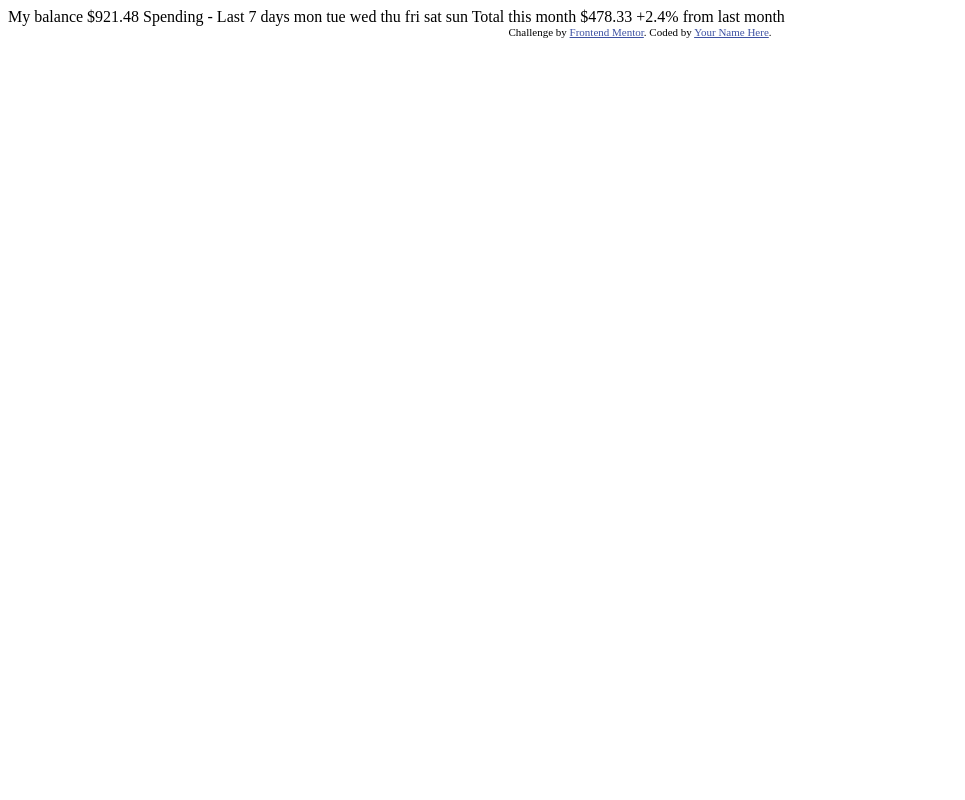
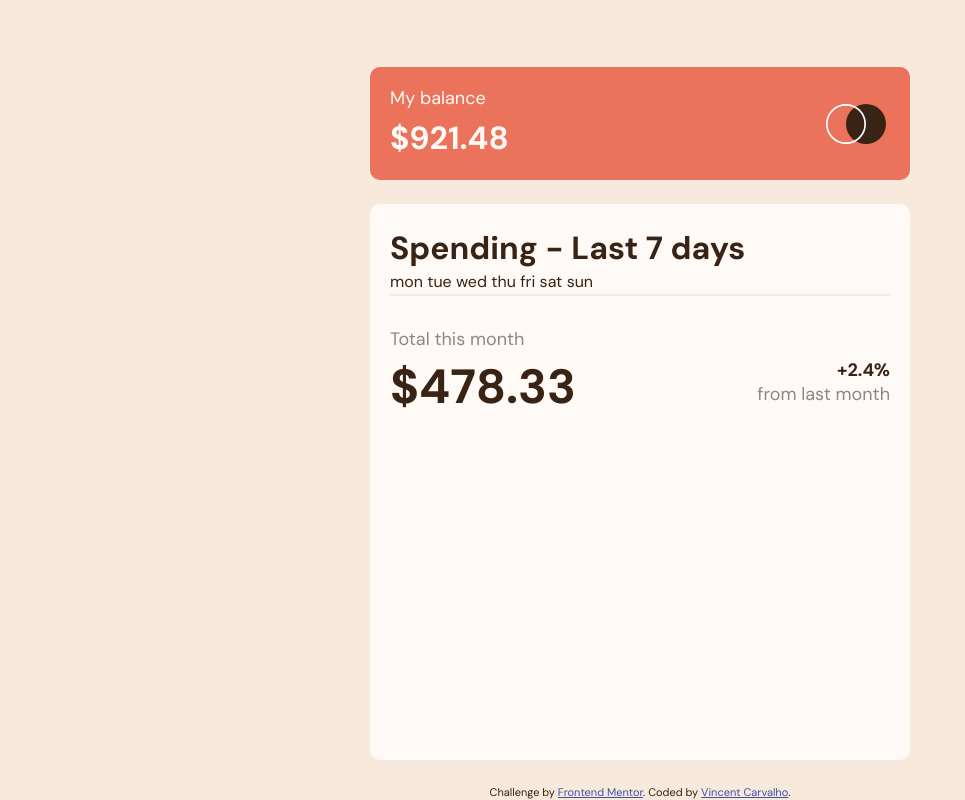
Before and after one commit to CarvalhoVincent/expenses-chart-component, a plain HTML site: page index.html in a window 1280 px wide. Shown: the whole page, without its empty margins (0-965 px from the left). Drawn offline with Linux system fonts and the light colour scheme.

Commit message:
css reset + layout ok

```diff
--- a/index.html
+++ b/index.html
@@ -1,25 +1,35 @@
 <!DOCTYPE html>
 <html lang="en">
+
 <head>
     <meta charset="UTF-8">
-  <meta name="viewport" content="width=device-width, initial-scale=1.0"> <!-- displays site properly based on user's device -->
+    <meta name="viewport" content="width=device-width, initial-scale=1.0">
+    <meta name="description" content="Expenses chart">
 
     <link rel="icon" type="image/png" sizes="32x32" href="./images/favicon-32x32.png">
+    <link rel="preconnect" href="https://fonts.googleapis.com">
+    <link rel="preconnect" href="https://fonts.gstatic.com" crossorigin>
+    <link href="https://fonts.googleapis.com/css2?family=DM+Sans:wght@400;700&display=swap" rel="stylesheet">
+    <link rel="stylesheet" href="style.css">
 
     <title>Frontend Mentor | Expenses chart component</title>
 
-  <!-- Feel free to remove these styles or customise in your own stylesheet 👍 -->
-  <style>
-    .attribution { font-size: 11px; text-align: center; }
-    .attribution a { color: hsl(228, 45%, 44%); }
-  </style>
+
 </head>
+
 <body>
+    <header class="header bg-softRed text-veryPaleOrange">
+        <div>
+            <h1 class="fs-3">My balance</h1>
+            <p class="fs-2">$921.48</p>
+        </div>
+        <img src="./images/logo.svg" alt="logo" width="60" height="40">
+    </header>
 
-  My balance
-  $921.48
+    <main class="main bg-veryPaleOrange">
 
-  Spending - Last 7 days
+        <h2 class="fs-2">Spending - Last 7 days</h2>
+        <div class="chart">
 
             mon
             tue
@@ -28,16 +38,25 @@
             fri
             sat
             sun
+        </div>
 
-  Total this month
-  $478.33
+        <div class="total">
+            <div>
+                <h3 class="fs-3 text-mediumBrown">Total this month</h3>
+                <p class="total-nbr fs-1">$478.33</p>
+            </div>
+            <div class="right">
+                <p class="percentage fs-3">+2.4%</p>
+                <p class="fs-3 text-mediumBrown">from last month</p>
+            </div>
+        </div>
+    </main>
 
-  +2.4%
-  from last month
+    <footer class="attribution">
+        Challenge by <a href="https://www.frontendmentor.io?ref=challenge" target="_blank">Frontend Mentor</a>.
+        Coded by <a href="https://github.com/CarvalhoVincent">Vincent Carvalho</a>.
+    </footer>
+    <script src="index.js"></script>
+</body>
 
-  <div class="attribution">
-    Challenge by <a href="https://www.frontendmentor.io?ref=challenge" target="_blank">Frontend Mentor</a>.
-    Coded by <a href="#">Your Name Here</a>.
-  </div>
-</body>
 </html>
--- /dev/null
+++ b/style.css
@@ -0,0 +1,248 @@
+/* ------------------- */
+/* Custom properties   */
+/* ------------------- */
+
+:root {
+    /* colors */
+    --clr-softRed: 10 79% 64%;
+    --clr-cyan: 186 34% 60%;
+    --clr-darkBrown: 25 47% 15%;
+    --clr-mediumBrown: 28 10% 53%;
+    --clr-cream: 27 66% 92%;
+    --clr-veryPaleOrange: 33 100% 98%;
+
+    /* font-sizes */
+    --fs-1: 1.875rem;
+    --fs-2: 1.5rem;
+    --fs-3: 0.9375rem;
+    --fs-4: 0.75rem;
+}
+
+@media (min-width: 35em) {
+    :root {
+        --fs-1: 3rem;
+        --fs-2: 2rem;
+        --fs-3: 1.125rem;
+        --fs-4: 0.9375rem;
+    }
+}
+
+
+/* ------------------- */
+/* Reset               */
+/* ------------------- */
+
+/* https://piccalil.li/blog/a-modern-css-reset/ */
+
+/* Box sizing */
+*,
+*::before,
+*::after {
+    box-sizing: border-box;
+}
+
+/* Reset margins */
+body,
+h1,
+h2,
+h3,
+h4,
+h5,
+p,
+figure,
+picture {
+    margin: 0;
+}
+
+h1,
+h2,
+h3,
+h4,
+h5,
+h6,
+p {
+    font-weight: 400;
+}
+
+/* set up the body */
+body {
+    font-family: 'DM Sans', sans-serif;
+    color: hsl( var(--clr-darkBrown) );
+    background-color: hsl( var(--clr-cream) );
+    line-height: 1.5;
+    min-height: 100vh;
+
+    display: grid;
+    grid-template-rows: min-content 1fr;
+
+    overflow-x: hidden;
+}
+
+/* make images easier to work with */
+img,
+picture {
+    max-width: 100%;
+    display: block;
+}
+
+/* make form elements easier to work with */
+input,
+button,
+textarea,
+select {
+    font: inherit;
+}
+
+/* remove animations for people who've turned them off */
+@media (prefers-reduced-motion: reduce) {
+  *,
+  *::before,
+  *::after {
+    animation-duration: 0.01ms !important;
+    animation-iteration-count: 1 !important;
+    transition-duration: 0.01ms !important;
+    scroll-behavior: auto !important;
+  }
+}
+
+
+/* ------------------- */
+/* Utility classes     */
+/* ------------------- */
+
+/* general */
+
+.flex {
+    display: flex;
+    gap: var(--gap, 1rem);
+}
+
+.grid {
+    display: grid;
+    gap: var(--gap, 1rem);
+}
+
+.d-block {
+    display: block;
+}
+
+.sr-only {
+  position: absolute;
+  width: 1px;
+  height: 1px;
+  padding: 0;
+  margin: -1px;
+  overflow: hidden;
+  clip: rect(0, 0, 0, 0);
+  white-space: nowrap; /* added line */
+  border: 0;
+}
+
+/* colors */
+
+.bg-softRed { background-color: hsl( var(--clr-softRed) );}
+.bg-cyan { background-color: hsl( var(--clr-cyan) );}
+.bg-cream { background-color: hsl( var(--clr-cream) );}
+.bg-veryPaleOrange { background-color: hsl( var(--clr-veryPaleOrange) );}
+
+.text-veryPaleOrange { color: hsl( var(--clr-veryPaleOrange) );}
+.text-darkBrown { color: hsl( var(--clr-darkBrown) );}
+.text-mediumBrown { color: hsl( var(--clr-mediumBrown) );}
+
+/* typography */
+
+.uppercase { text-transform: uppercase; }
+
+.fs-1 { font-size: var(--fs-1); line-height: 39.06px; font-weight: 700;}
+.fs-2 { font-size: var(--fs-2); line-height: 31.25px; font-weight: 700;}
+.fs-3 { font-size: var(--fs-3); line-height: 19.53px; font-weight: 400;}
+.fs-4 { font-size: var(--fs-4); line-height: 15.62px; font-weight: 400;}
+
+@media (min-width: 35em) {
+    .fs-1 {
+        line-height: 62.5px;
+    }
+    .fs-2 {
+        line-height: 41.66px;
+    }
+    .fs-3 {
+        line-height: 23.44px;
+    }
+    .fs-4 {
+        line-height: 19.53px;
+    }
+}
+.attribution { font-size: 11px; text-align: center; align-self: end;}
+.attribution a { color: hsl(228, 45%, 44%); }
+
+
+/*     Layout     */
+
+.header {
+    margin-top: 4.1875rem;
+    margin-inline: 1rem;
+    margin-bottom: 1rem;
+    padding: 20px 24px 20px 20px;
+    display: flex;
+    justify-content: space-between;
+    align-items: center;
+    border-radius: 10px;
+}
+
+.header h1 {
+    margin-bottom: 4px;
+}
+
+.main {
+    margin-inline: 1rem;
+    border-radius: 10px;
+    padding: 1.5rem 1.25rem;
+}
+
+@media (min-width: 35em) {
+    .header, .main {
+        width: 33.75rem;
+        margin-inline: auto;
+        margin-bottom: 1.5rem;
+    }
+
+    .header h1 {
+        margin-bottom: 8px;
+    }
+}
+
+.chart {
+    border-bottom: solid 2px hsl( var(--clr-cream) );
+}
+
+.total {
+    display: flex;
+    justify-content: space-between;
+    align-items: flex-end;
+    margin-top: 1.5rem;
+}
+
+.total-nbr {
+    line-height: 30px;
+    margin-top: .5rem;
+}
+
+.right {
+    text-align: right;
+}
+
+.percentage {
+    font-weight: 700;
+    text-align: right;
+}
+
+@media (min-width: 35em) {
+    .total {
+        margin-top: 2rem;
+    }
+
+    .total-nbr {
+        line-height: 39px;
+        margin-top: 1rem;
+    }
+}
```
Also changed, not shown: index.js (added). Lines whose indentation alone changed are shown as unchanged.
